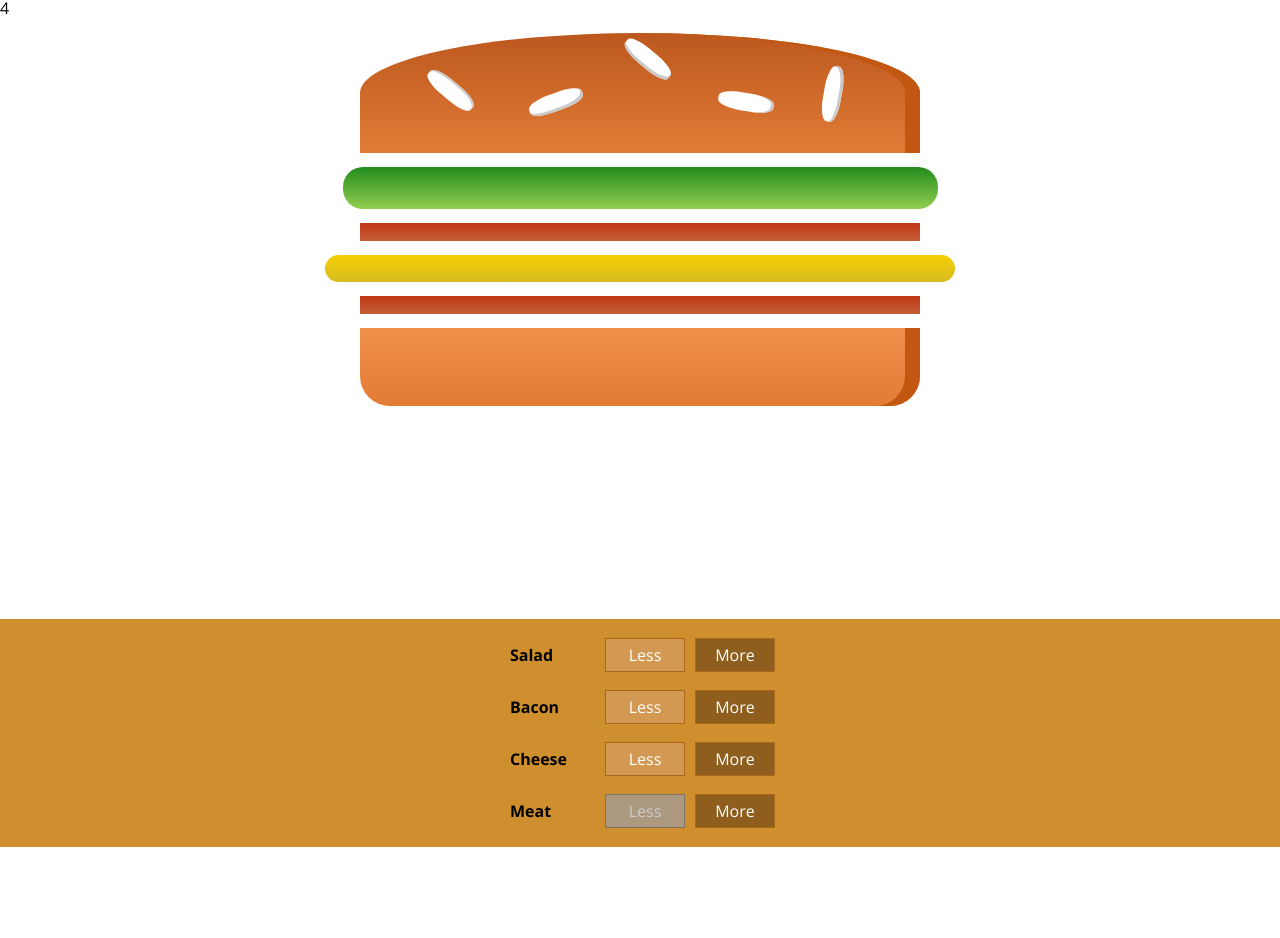
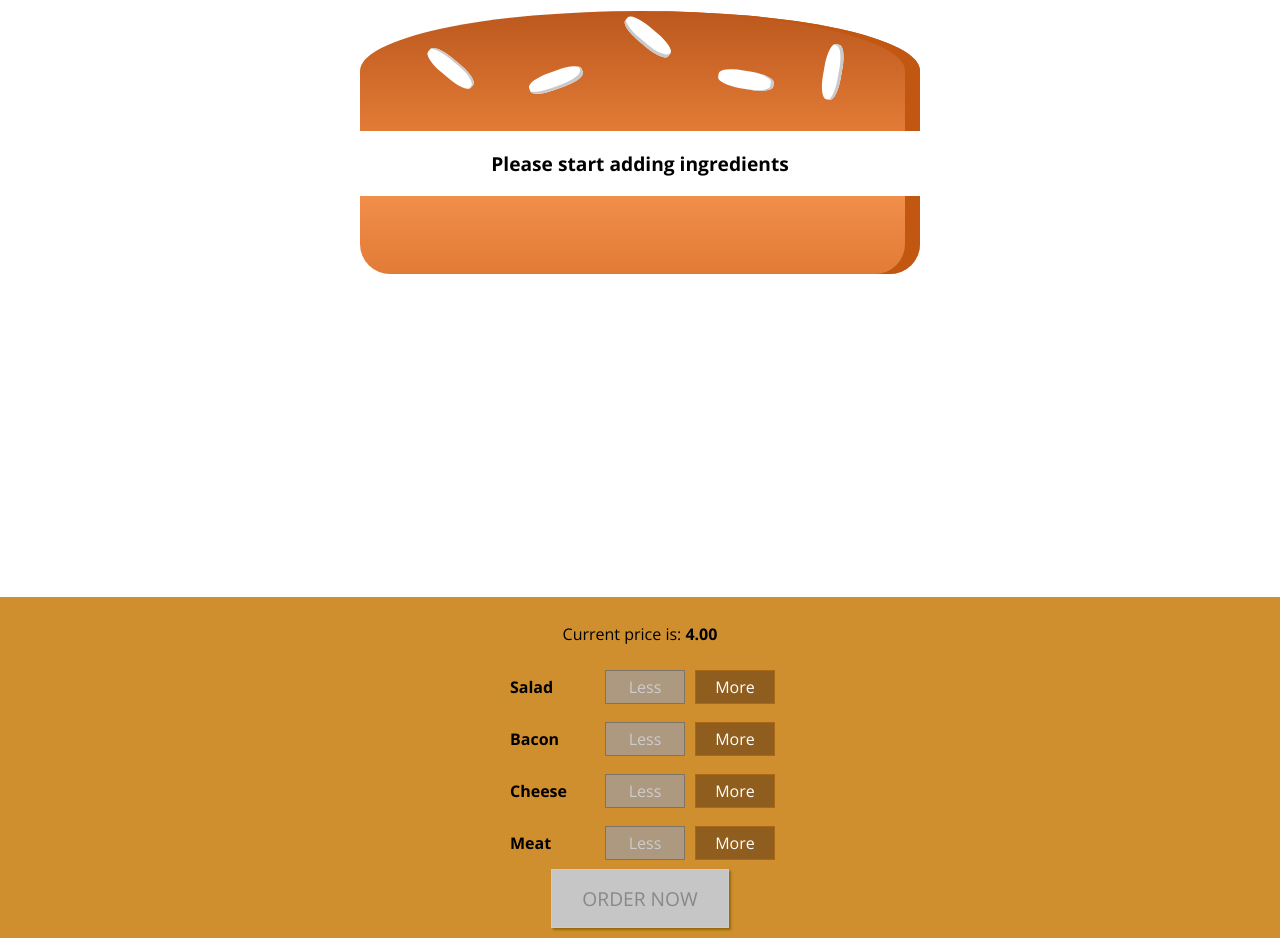
Before and after one commit to johanroug/react, a React app: page / in a window 1280 px wide. Shown: the part 41-979 px from the top of the page. Before the commit the page ends 888 px from the top, so only its background shows below. Built offline with nearby package versions, Linux system fonts and the light colour scheme.

Commit message:
Disabled puches button and change class to function component

```diff
--- a/src/components/BurgerBuilder/BuildControls/BuildControls.js
+++ b/src/components/BurgerBuilder/BuildControls/BuildControls.js
@@ -1,4 +1,4 @@
-import React, {Component} from 'react';
+import React from 'react';
 
 import classes from './BuildControls.scss';
 import BuildControl from './BuildControl/BuildControl';
@@ -10,22 +10,22 @@ const controls = [
   {label: 'Meat', type: 'meat'}
 ];
 
-class buildControls extends Component {
-  render () {
+const buildControls = (props) => {
   return (
     <div className={classes.BuildControls}>
+      <p>Current price is: <strong>{props.totalPrice.toFixed(2)}</strong></p>
       {controls.map((ctrl, index) => {
         return (
           <BuildControl
             key={ctrl.label}
             label={ctrl.label}
-              disabled={this.props.disabled.indexOf(ctrl.type) === -1}
-              add={this.props.add.bind(this, ctrl.type)}
-              remove={this.props.remove.bind(this, ctrl.type)} />
+            disabled={props.disabled.indexOf(ctrl.type) === -1}
+            add={props.add.bind(this, ctrl.type)}
+            remove={props.remove.bind(this, ctrl.type)} />
         );
       })}
+      <button disabled={!props.purchasable} className={classes.OrderButton}>ORDER NOW</button>
     </div>);
-  }
-}
+};
 
 export default buildControls;
--- a/src/components/BurgerBuilder/BuildControls/BuildControls.scss
+++ b/src/components/BurgerBuilder/BuildControls/BuildControls.scss
@@ -8,3 +8,45 @@
   box-shadow: 0 2px 1px #ccc;
   padding: 10px 0;
 }
+
+
+.OrderButton {
+  background-color: #DAD735;
+  outline: none;
+  cursor: pointer;
+  border: 1px solid #966909;
+  color: #966909;
+  font-family: inherit;
+  font-size: 1.2em;
+  padding: 15px 30px;
+  box-shadow: 2px 2px 2px #966909;
+
+  &:hover, &:active {
+    background-color: #A0DB41;
+    border: 1px solid #966909;
+    color: #966909;
+  }
+
+  &:disabled {
+    background-color: #C7C6C6;
+    cursor: not-allowed;
+    border: 1px solid #ccc;
+    color: #888888;
+  }
+
+  &:not(:disabled) {
+    animation: enable 0.3s linear;
+  }
+}
+
+@keyframes enable {
+  0% {
+      transform: scale(1);
+  }
+  60% {
+      transform: scale(1.1);
+  }
+  100% {
+      transform: scale(1);
+  }
+}
--- a/src/components/BurgerBuilder/BurgerBuilder.js
+++ b/src/components/BurgerBuilder/BurgerBuilder.js
@@ -11,13 +11,13 @@ const INGREDIENT_PRICES = {
 };
 class BurgerBuilder extends Component {
   state = {
-    ingredients: [
-      'salad',
-      'bacon',
-      'cheese',
-      'bacon'
-    ],
-    totalPrice: 4
+    ingredients: [],
+    totalPrice: 4,
+    purchasable: false
+  }
+
+  updatePurchaseState = (itemsCount) => {
+    this.setState({purchasable: itemsCount > 0}); // return true or false
   }
 
   enabledControl = () => {
@@ -41,6 +41,8 @@ class BurgerBuilder extends Component {
       ingredients: updatedIngredients,
       totalPrice: totalPrice
     });
+
+    this.updatePurchaseState(updatedIngredients.length);
   }
 
   removeIngredientHandler = (type) => {
@@ -60,25 +62,29 @@ class BurgerBuilder extends Component {
         ingredients: updatedIngredients,
         totalPrice: totalPrice
       });
+
+      this.updatePurchaseState(updatedIngredients.length);
     }
   }
 
   render () {
-    const disabledInfo = this.state.ingredients.reduce((p, c) => {
-      if (p.indexOf(c) === -1) {
-        p.push(c);
-      }
+    const disabledInfo = this.state.ingredients
+      .reduce((p, c) => {
+        if (p.indexOf(c) === -1) { // if fx salad is not is array
+          p.push(c); // then create it
+        }
 
-      return p;
-    }, []);
+        return p;
+      }, []);
 
     return (
       <Aux>
-        {this.state.totalPrice}
         <Burger ingredients={this.state.ingredients} />
         <BuildControls
+          totalPrice={this.state.totalPrice}
           add={this.addIngredientHandler}
           disabled={disabledInfo}
+          purchasable={this.state.purchasable}
           remove={this.removeIngredientHandler} />
       </Aux>
     );
```
Lines whose indentation alone changed are shown as unchanged.
